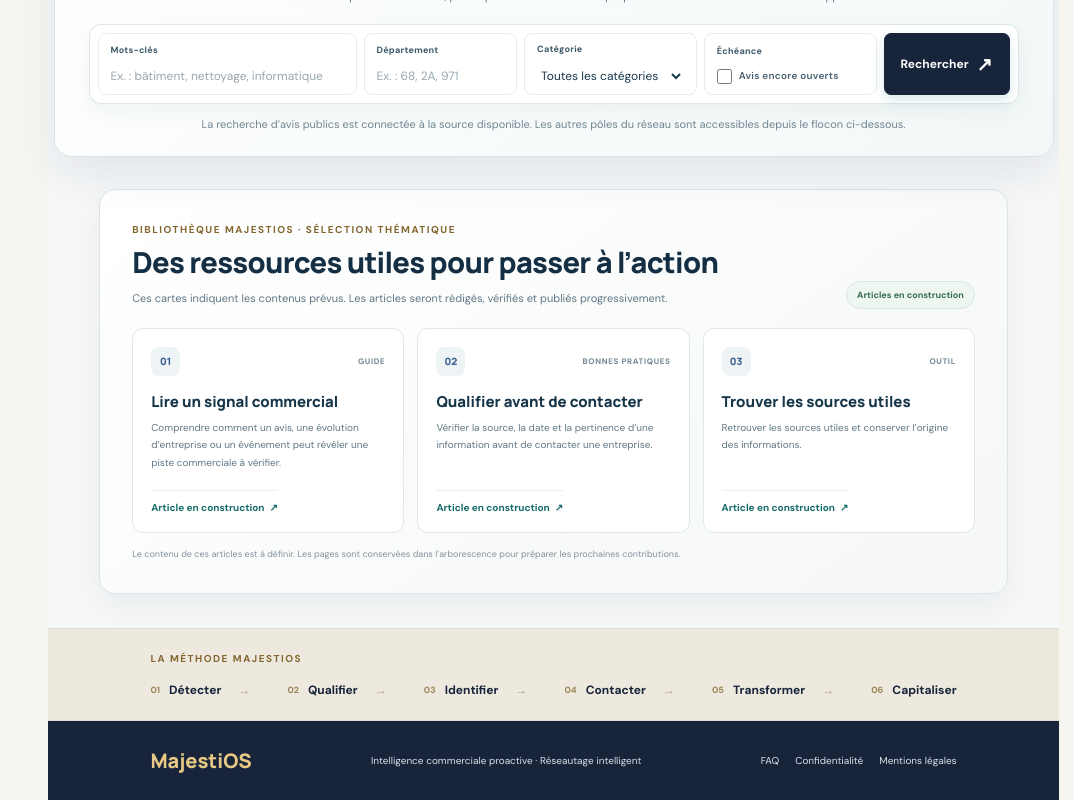
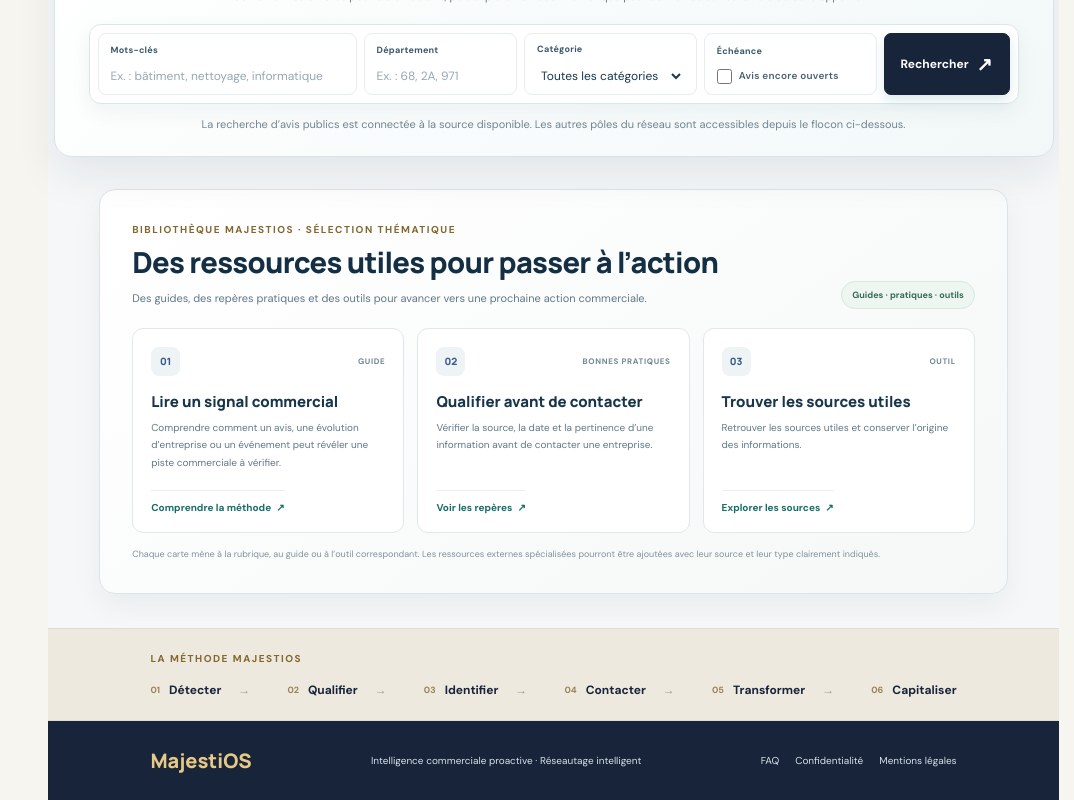
Before and after one commit to Chexpeer/Majestios, a Next.js app: page / in a window 1280 px wide. Shown: the part 1765-2565 px from the top of the page, without its empty margins (206-1280 px from the left). Built offline with nearby package versions, Linux system fonts and the light colour scheme; no server answers.

Commit message:
Rétablir une destination spécifique pour chaque carte ressource

```diff
--- a/src/components/resource-cards.tsx
+++ b/src/components/resource-cards.tsx
@@ -93,9 +93,9 @@ export default function ResourceCards({ scope = "general" }: { scope?: ResourceS
         <div>
           <span className="eyebrow">BIBLIOTHÈQUE MAJESTIOS · SÉLECTION THÉMATIQUE</span>
           <h2 id={`maj-resource-title-${scope}`}>{scopeTitles[scope]}</h2>
-          <p>Ces cartes indiquent les contenus prévus. Les articles seront rédigés, vérifiés et publiés progressivement.</p>
+          <p>Des guides, des repères pratiques et des outils pour avancer vers une prochaine action commerciale.</p>
         </div>
-        <span className="maj-resource-status">Articles en construction</span>
+        <span className="maj-resource-status">Guides · pratiques · outils</span>
       </div>
       <div className="maj-resource-grid">
         {cards.map((card, index) => (
@@ -103,11 +103,11 @@ export default function ResourceCards({ scope = "general" }: { scope?: ResourceS
             <div className="maj-resource-card-top"><span>{String(index + 1).padStart(2, "0")}</span><small>{card.kind}</small></div>
             <h3>{card.title}</h3>
             <p>{card.description}</p>
-            <Link href={"/article-en-construction?" + new URLSearchParams({ rubrique: scope, titre: card.title, retour: scope }).toString()}>Article en construction <span aria-hidden="true"> ↗</span></Link>
+            <Link href={card.href}>{card.action} <span aria-hidden="true"> ↗</span></Link>
           </article>
         ))}
       </div>
-      <p className="maj-resource-note">Le contenu de ces articles est à définir. Les pages sont conservées dans l’arborescence pour préparer les prochaines contributions.</p>
+      <p className="maj-resource-note">Chaque carte mène à la rubrique, au guide ou à l’outil correspondant. Les ressources externes spécialisées pourront être ajoutées avec leur source et leur type clairement indiqués.</p>
     </section>
   );
 }
```
